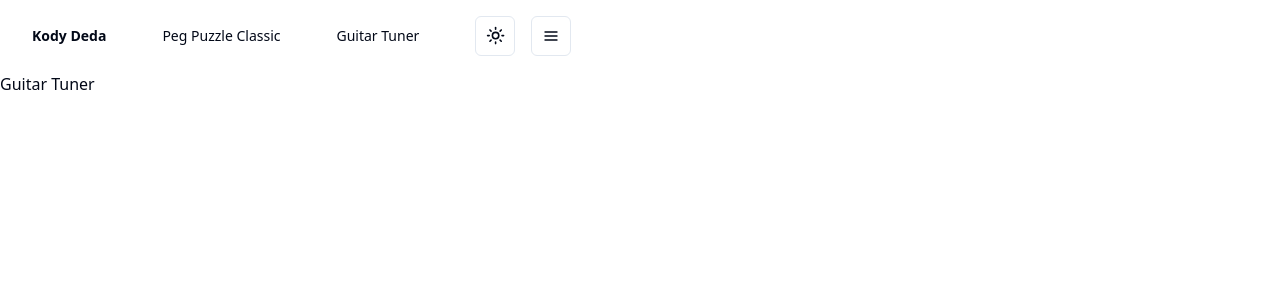
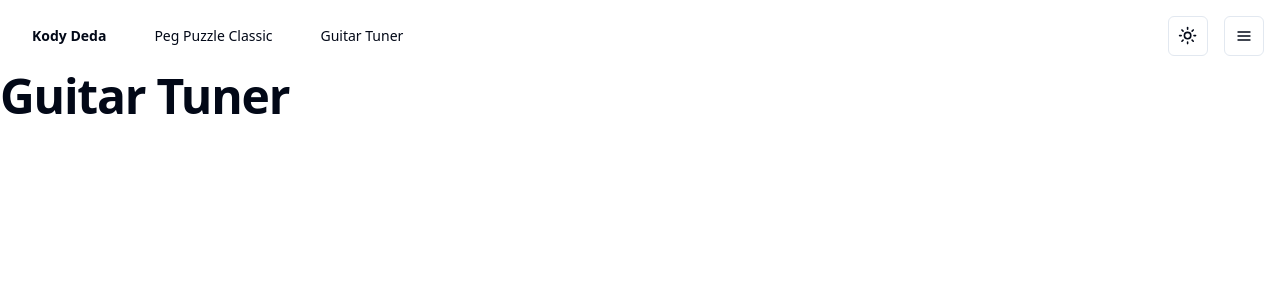
Before and after one commit to kodydeda4/nextjs-kodydeda, a Next.js app: page /guitar-tuner in a window 1280 px wide. Shown: the top 300 px of the page. Built offline with nearby package versions, Linux system fonts and the light colour scheme.

Commit message:
collapse

```diff
--- a/app/guitar-tuner/page.tsx
+++ b/app/guitar-tuner/page.tsx
@@ -1,5 +1,7 @@
 export default function Home() {
   return (
-    <p>Guitar Tuner</p>
+    <h1 className="scroll-m-20 text-4xl font-extrabold tracking-tight lg:text-5xl">
+      Guitar Tuner
+    </h1>
   );
 }
--- a/app/peg-puzzle-classic/page.tsx
+++ b/app/peg-puzzle-classic/page.tsx
@@ -1,6 +1,8 @@
 
 export default function Home() {
   return (
-    <p>Peg Puzzle Classic</p>
+    <h1 className="scroll-m-20 text-4xl font-extrabold tracking-tight lg:text-5xl">
+      Peg Puzzle Classic
+    </h1>
   );
 }
--- a/components/Navbar.tsx
+++ b/components/Navbar.tsx
@@ -27,23 +27,24 @@ import Link from "next/link";
 
 export default function Navbar() {
   return (
-    <nav class="flex w-full gap-4 p-4">
-      <ul class="flex">
-        <li class="mr-6">
+    <nav class="flex justify-between p-4">
+      {/* Left Items */}
+      <ul class="flex gap-4">
+        <li>
           <Link href="/">
             <Button variant="ghost" className="font-bold">
               Kody Deda
             </Button>
           </Link>
         </li>
-        <li class="mr-6">
+        <li>
           <Link href="/peg-puzzle-classic">
             <Button variant="ghost">
               Peg Puzzle Classic
             </Button>
           </Link>
         </li>
-        <li class="mr-6">
+        <li>
           <Link href="/guitar-tuner">
             <Button variant="ghost">
               Guitar Tuner
@@ -52,8 +53,15 @@ export default function Navbar() {
         </li>
       </ul>
 
-      <ModeToggle />
-      <SheetDemo />
+      {/* Right Items */}
+      <ul class="flex gap-4">
+        <li>
+          <ModeToggle />
+        </li>
+        <li>
+          <SheetDemo />
+        </li>
+      </ul>
     </nav>
   )
 }
```
Also changed, not shown: app/page.tsx (line endings or trailing spaces).
